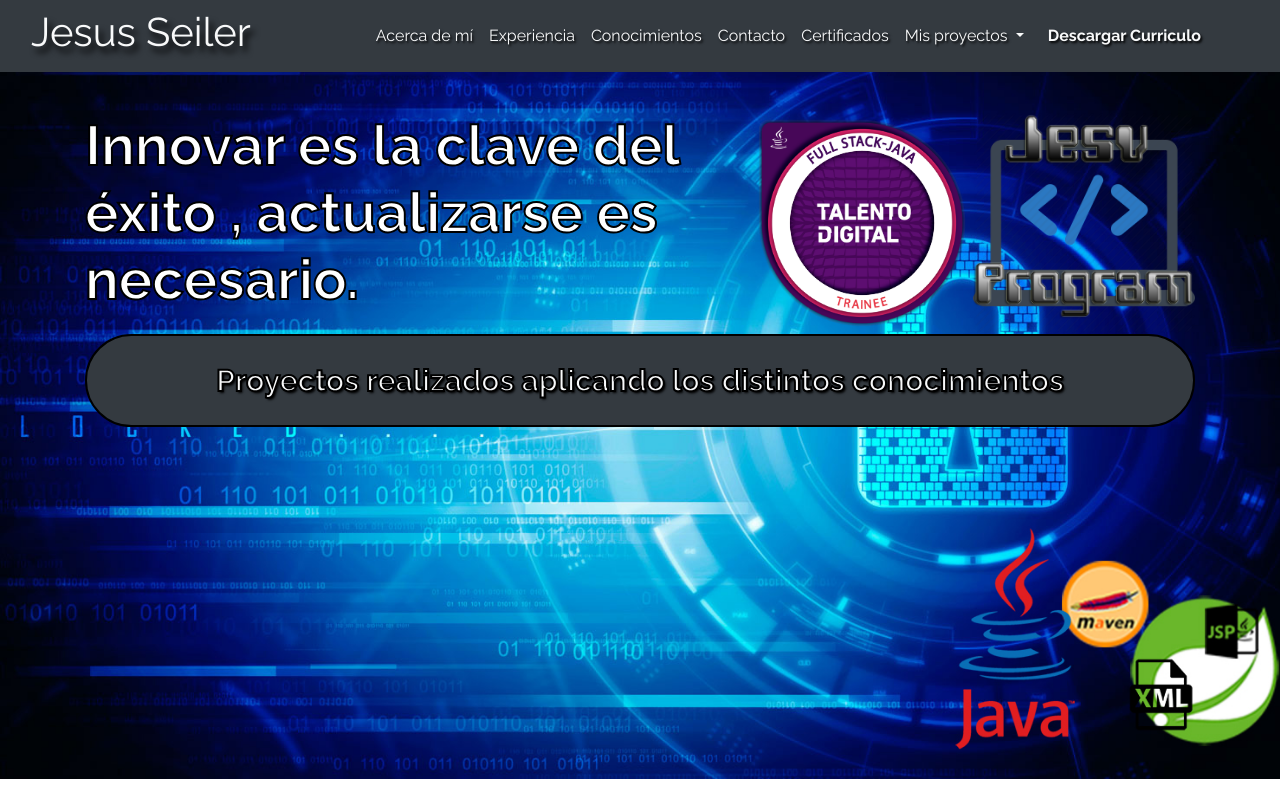
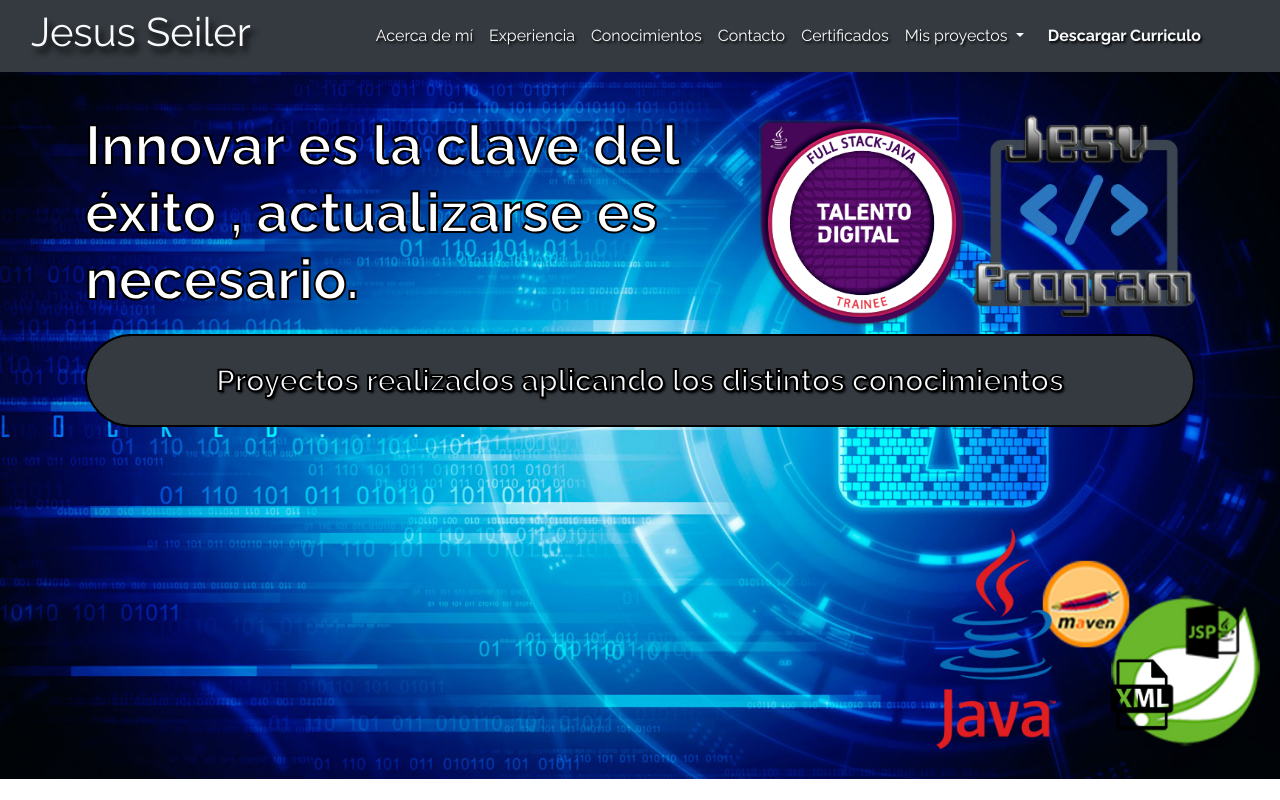
Before and after one commit to seiler18/Curriculo, a plain HTML site: page index.html in a window 1280 px wide. Shown: the top 800 px of the page. Drawn offline with nearby package versions, Linux system fonts and the light colour scheme; a script that the page names is missing.

Commit message:
ultimo cambio

```diff
--- a/assets/css/style.css
+++ b/assets/css/style.css
@@ -37,7 +37,7 @@ header {
   background-image: url("../img/header.jpg");
   background-repeat: no-repeat;
   background-size: cover;
-  background-position: left;
+  background-position: right;
   padding-bottom: 22rem;
   animation: header 15s infinite;
 }
```
